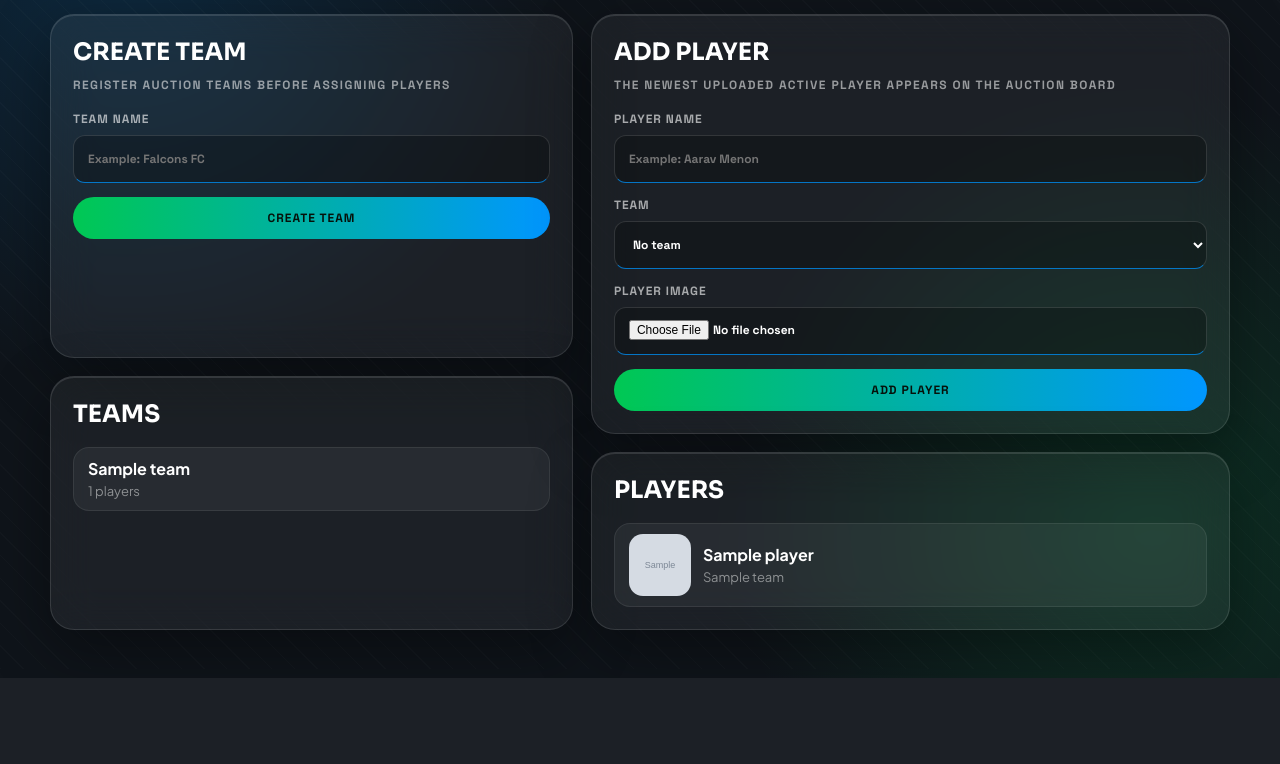
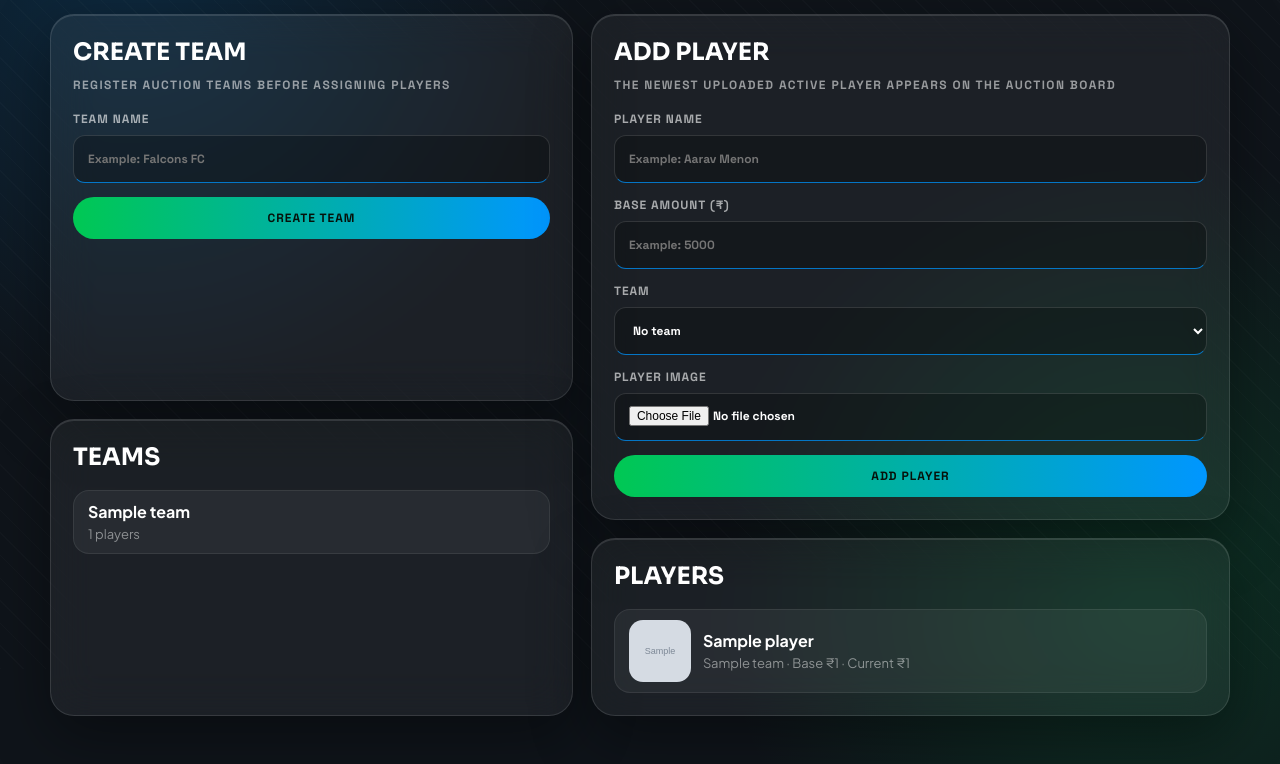
Before and after one commit to Adnan-Kakkattil/SMHA-FIFA, a PHP site: page /admin.php in a window 1280 px wide. Shown: the part 131-895 px from the top of the page. Before the commit the page ends 809 px from the top, so only its background shows below. Run offline with PHP 8.4, Linux system fonts and the light colour scheme; tables that the repository leaves empty hold one stand-in row (values such as "Sample post"); grey boxes marked "Sample" are stand-in pictures.

Commit message:
Add player base amount and small bid step

```diff
--- a/admin.php
+++ b/admin.php
@@ -33,6 +33,16 @@ function validate_csrf(): void
     if (!is_string($token) || !hash_equals($_SESSION['csrf_token'], $token)) {
         throw new RuntimeException('Invalid form token. Refresh the page and try again.');
     }
+}
+
+function normalize_amount_input(string $value): float
+{
+    $amount = filter_var($value, FILTER_VALIDATE_FLOAT);
+    if ($amount === false || $amount < 0 || $amount > 999999999) {
+        throw new RuntimeException('Player base amount must be between 0 and 999,999,999.');
+    }
+
+    return round((float) $amount, 2);
 }
 
 function save_player_image(array $file): string
@@ -99,6 +109,7 @@ try {
         if ($action === 'add_player') {
             $playerName = trim((string) ($_POST['player_name'] ?? ''));
             $teamId = (int) ($_POST['team_id'] ?? 0);
+            $baseBid = normalize_amount_input((string) ($_POST['base_bid'] ?? '0'));
 
             if ($playerName === '') {
                 throw new RuntimeException('Player name is required.');
@@ -106,13 +117,15 @@ try {
 
             $imagePath = save_player_image($_FILES['player_image'] ?? []);
             $stmt = $pdo->prepare(
-                'INSERT INTO players (team_id, name, image_path)
-                 VALUES (:team_id, :name, :image_path)'
+                'INSERT INTO players (team_id, name, image_path, base_bid, current_bid)
+                 VALUES (:team_id, :name, :image_path, :base_bid, :current_bid)'
             );
             $stmt->execute([
                 'team_id' => $teamId > 0 ? $teamId : null,
                 'name' => $playerName,
                 'image_path' => $imagePath,
+                'base_bid' => $baseBid,
+                'current_bid' => $baseBid,
             ]);
 
             $_SESSION['flash_success'] = 'Player added successfully.';
@@ -444,6 +457,10 @@ try {
                         <input name="player_name" maxlength="140" required placeholder="Example: Aarav Menon">
                     </label>
                     <label>
+                        Base amount (₹)
+                        <input name="base_bid" type="number" min="0" max="999999999" step="1" required placeholder="Example: 5000">
+                    </label>
+                    <label>
                         Team
                         <select name="team_id">
                             <option value="">No team</option>
@@ -472,7 +489,11 @@ try {
                                 <img src="<?= e($player['image_path']) ?>" alt="<?= e($player['name']) ?>">
                                 <div>
                                     <strong><?= e($player['name']) ?></strong>
-                                    <span class="meta"><?= e($player['team_name'] ?: 'No team') ?></span>
+                                    <span class="meta">
+                                        <?= e($player['team_name'] ?: 'No team') ?>
+                                        &middot; Base ₹<?= number_format((float) $player['base_bid'], 0) ?>
+                                        &middot; Current ₹<?= number_format((float) $player['current_bid'], 0) ?>
+                                    </span>
                                 </div>
                             </div>
                         </div>
--- a/api.php
+++ b/api.php
@@ -69,6 +69,7 @@ function ensure_column(PDO $pdo, string $table, string $column, string $definiti
 
 function ensure_runtime_schema(PDO $pdo): void
 {
+    ensure_column($pdo, 'players', 'base_bid', 'base_bid DECIMAL(12,2) NOT NULL DEFAULT 0.00 AFTER image_path');
     ensure_column($pdo, 'players', 'current_bid', 'current_bid DECIMAL(12,2) NOT NULL DEFAULT 0.00 AFTER base_bid');
     ensure_column($pdo, 'players', 'is_sold', 'is_sold TINYINT(1) NOT NULL DEFAULT 0 AFTER is_active');
     ensure_column($pdo, 'players', 'sold_amount', 'sold_amount DECIMAL(12,2) NULL AFTER is_sold');
@@ -372,7 +373,7 @@ try {
             $playerId = normalize_player_id($body['player_id'] ?? null);
             $amount = normalize_amount($body['amount'] ?? null);
             $source = (string) ($body['source'] ?? 'manual');
-            $allowedSources = ['manual', 'place', 'auto'];
+            $allowedSources = ['manual', 'place'];
 
             if (!in_array($source, $allowedSources, true)) {
                 $source = 'manual';
```
Also changed, not shown: index.php (+2 -9 lines), migrations/20260617_player_base_amount.php (added).
